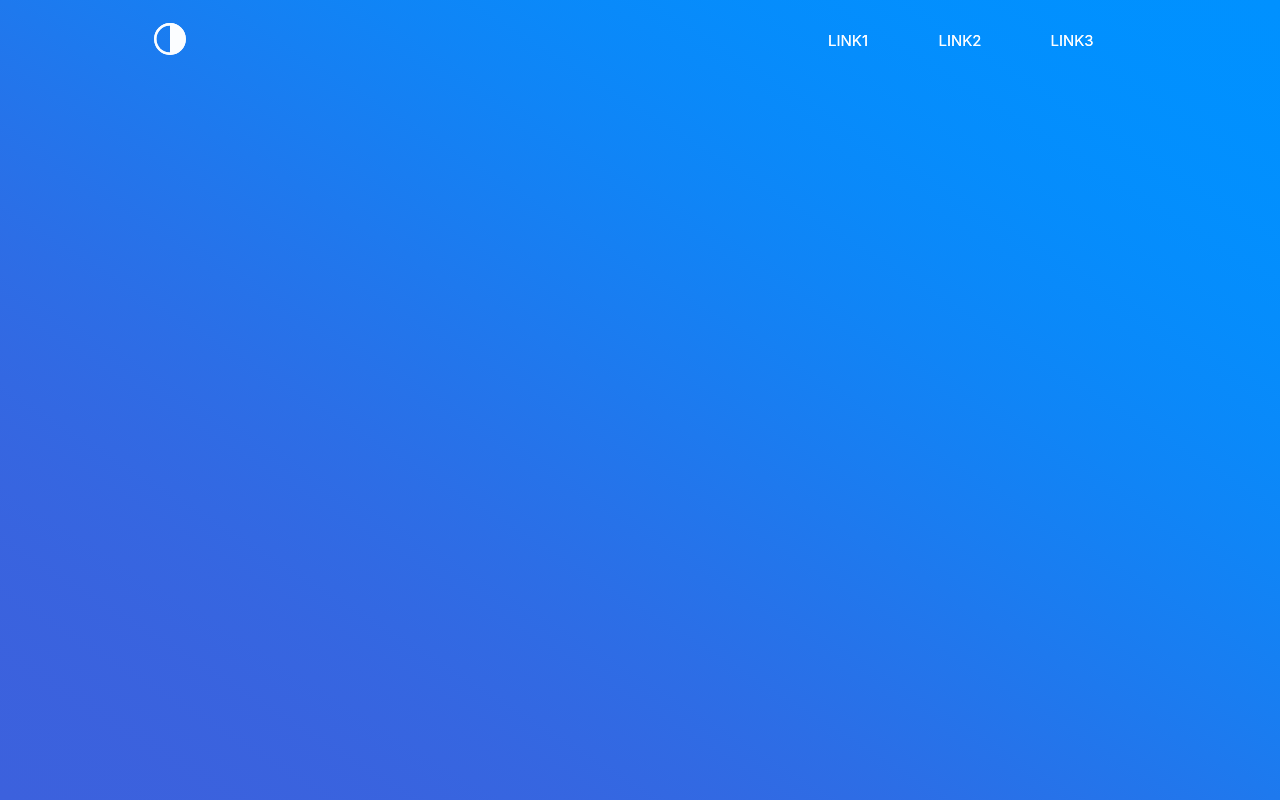
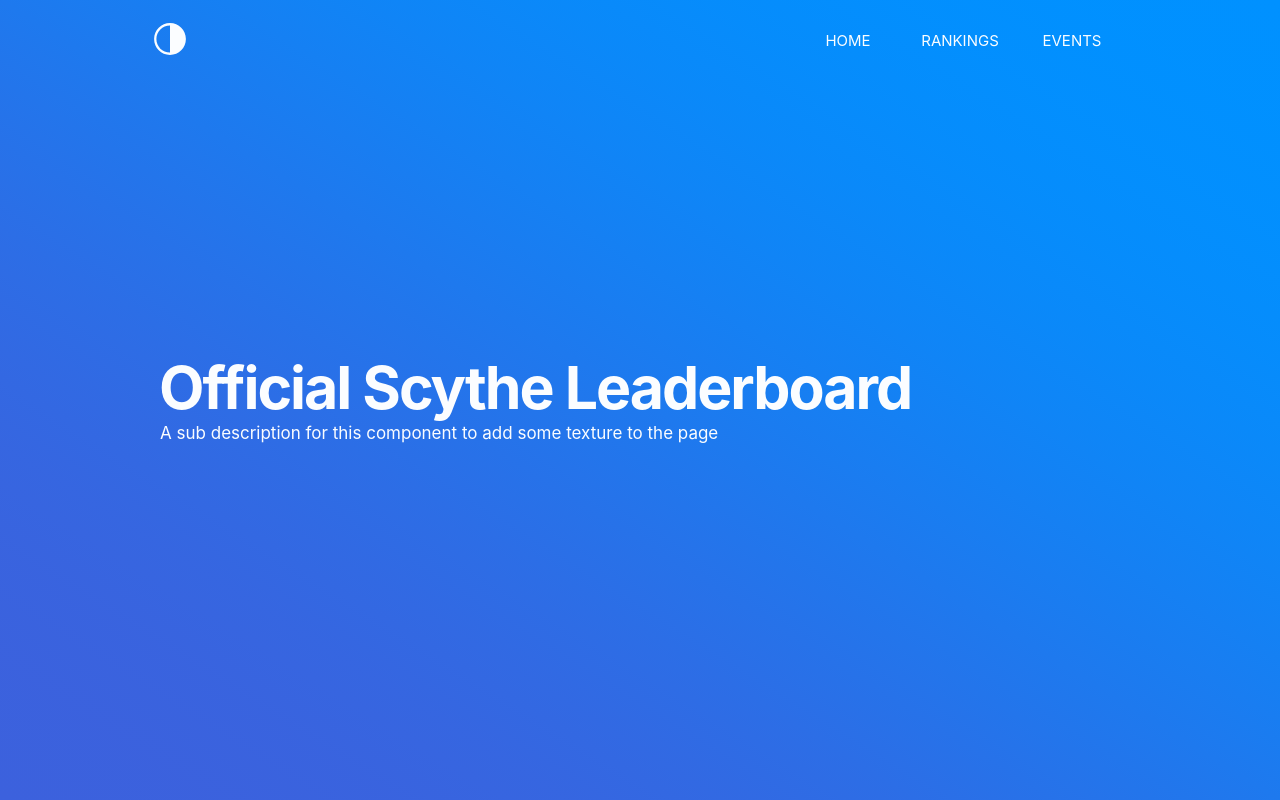
Before and after one commit to nrsimonelli/ocean-sloth, a React (Create React App) app: page /leaderboards in a window 1280 px wide. Built offline with nearby package versions, Linux system fonts and the light colour scheme.

Commit message:
added sample routes

```diff
--- a/src/App.tsx
+++ b/src/App.tsx
@@ -5,6 +5,8 @@ import Lost from './pages/Lost/Lost';
 import Nav from './pages/Nav/Nav';
 import Home from './pages/Home/Home';
 import { globalCss } from './stitches.config';
+import Leader from './pages/Leader/Leader';
+import Event from './pages/Event/Event';
 
 const globalStyles = globalCss({
   '*, *::before, *::after': {
@@ -23,6 +25,10 @@ const globalStyles = globalCss({
     lineHeight: '1',
     WebkitTextSizeAdjust: '100%',
   },
+  a: {
+    color: 'inherit',
+    textDecoration: 'inherit',
+  },
 
   'h1, h2, h3, h4, h5': { fontWeight: 500 },
 });
@@ -39,12 +45,10 @@ const App = () => {
       <Routes>
         <Route path='/' element={<Nav />}>
           <Route index element={<Home />} />
-          <Route path='leaderboards' element={<Nav />} />
-          <Route path='tournaments' element={<Nav />} />
+          <Route path='/leaderboards' element={<Leader />} />
+          <Route path='/tournaments' element={<Event />} />
           <Route path='*' element={<Lost />} />
         </Route>
-
-        {/* <About /> */}
       </Routes>
     </Flex>
   );
--- /dev/null
+++ b/src/pages/Event/Event.tsx
@@ -0,0 +1,24 @@
+import React from 'react';
+import { Container } from '../../components/Container';
+import { Flex } from '../../components/Flex';
+import { Text, TitleText } from '../../components/Text';
+
+const Event = () => {
+  return (
+    <Container type='3'>
+      <Flex
+        direction='column'
+        justify='center'
+        css={{ height: '$vh', p: '$4' }}
+      >
+        <TitleText css={{ mb: '$1' }}>Event List Page</TitleText>
+        <Text size='4'>
+          A sub description for this component to add some texture to
+          the page
+        </Text>
+      </Flex>
+    </Container>
+  );
+};
+
+export default Event;
--- /dev/null
+++ b/src/pages/Leader/Leader.tsx
@@ -0,0 +1,26 @@
+import React from 'react';
+import { Container } from '../../components/Container';
+import { Flex } from '../../components/Flex';
+import { Text, TitleText } from '../../components/Text';
+
+const Leader = () => {
+  return (
+    <Container type='3'>
+      <Flex
+        direction='column'
+        justify='center'
+        css={{ height: '$vh', p: '$4' }}
+      >
+        <TitleText css={{ mb: '$1' }}>
+          Official Scythe Leaderboard
+        </TitleText>
+        <Text size='4'>
+          A sub description for this component to add some texture to
+          the page
+        </Text>
+      </Flex>
+    </Container>
+  );
+};
+
+export default Leader;
--- a/src/pages/Nav/Nav.tsx
+++ b/src/pages/Nav/Nav.tsx
@@ -5,6 +5,7 @@ import { Text } from '../../components/Text';
 import { GRADIENT_STRING, NAV_HEIGHT } from '../../constants';
 import { Div } from '../../components/Div';
 import { Outlet } from 'react-router';
+import { Link } from 'react-router-dom';
 
 const Nav = () => {
   return (
@@ -50,17 +51,17 @@ const Nav = () => {
           <Flex css={{}}>
             <Div css={{ minWidth: '$14', textAlign: 'center' }}>
               <Text size='3' case='uppercase'>
-                link1
+                <Link to='/'>home</Link>
               </Text>
             </Div>
             <Div css={{ minWidth: '$14', textAlign: 'center' }}>
               <Text size='3' case='uppercase'>
-                link2
+                <Link to='/leaderboards'>rankings</Link>
               </Text>
             </Div>
             <Div css={{ minWidth: '$14', textAlign: 'center' }}>
               <Text size='3' case='uppercase'>
-                link3
+                <Link to='/tournaments'>events</Link>
               </Text>
             </Div>
           </Flex>
```
